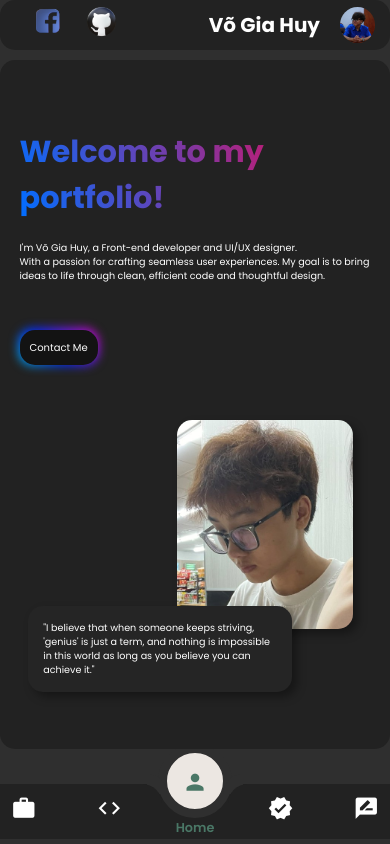
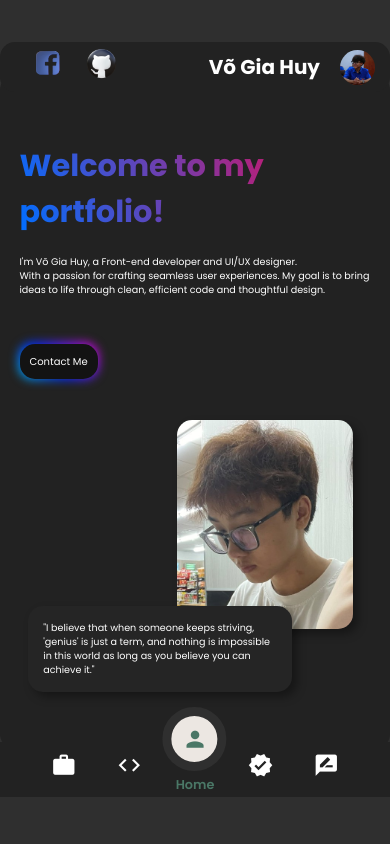
Before and after one commit to vogiahuy257/VoGiaHuyProfolio, a plain HTML site: page index.html in a window 390 px wide. Drawn offline with Linux system fonts and the light colour scheme.

Commit message:
17-08-2024 fix siderbar-mobile reponsive 490px

```diff
--- a/style.css
+++ b/style.css
@@ -15,7 +15,26 @@
     --boder-radius: 15px;
     --box-shadow: rgba(0, 0, 0, 0.364);
 }
+/* Định dạng cho thanh cuộn */
+::-webkit-scrollbar {
+    width: 5%;
+    opacity: 0;
+    transition: opacity 0.3s;
+}
 
+::-webkit-scrollbar-thumb {
+    background-color: var(--color-box-black);
+    border-radius: 10px;
+}
+
+::-webkit-scrollbar-thumb:hover {
+    background-color: #555;
+}
+
+::-webkit-scrollbar-track {
+    background-color: var(--body-background-color);
+    border-radius: 10px;
+}
 /* Cài đặt chung */
 * {
     margin: 0;
@@ -25,9 +44,10 @@
 }
 
 
-html,body{
-    overflow: hidden;
+html, body {
+    overflow-x: hidden;
 }
+
 
 body, table, td, a {
     -webkit-text-size-adjust: 100%;
@@ -46,6 +66,7 @@ body {
     background-color: var(--body-background-color);
     color: var(--body-font-color);
     font-family: "Poppins", sans-serif;
+    overflow: auto;
 }
 
 ul {
@@ -176,6 +197,7 @@ main {
     grid-area: main;
     transition: margin-left 0.3s ease;
     z-index: 999;
+    overflow: auto;
 }
 
 /* Header */
@@ -356,6 +378,7 @@ header #toggle-menu:hover {
     border-radius: var(--boder-radius);
     color: var(--textcolor-content);
     position: relative;
+    overflow-y: scroll;
 }
 
 #main .content::after {
@@ -490,7 +513,13 @@ header #toggle-menu:hover {
     }
 
     #main header{
-        border-radius: 15px;
+        border-radius: var(--boder-radius);
+        width: 100%;
+        position: fixed;
+        top: 5vh;
+        left: 50%;
+        transform: translate(-50%);
+        z-index: 9999;
     }
 
     #main header .box-mobile{
@@ -503,7 +532,6 @@ header #toggle-menu:hover {
         width: 35px;
         height: 35px;
     }
-
 
 
     .sidebar-mobile{
@@ -522,7 +550,15 @@ header #toggle-menu:hover {
     }
 
     .sidebar-mobile{
+        width: 100%;
         height: 95px;
+    }
+    .sidebar-mobile{
+        position: fixed;
+        bottom: 5vh;
+        left: 50%;
+        transform: translate(-50%);
+        z-index: 9999;
     }
 
     .sidebar-mobile .menu{
@@ -532,7 +568,7 @@ header #toggle-menu:hover {
         height: 55px;
         margin-top: 35px;
         background-color: var(--sidebar-bgcolor);
-        gap:60px;
+        gap:40px;
     }
 
     .sidebar-mobile .menu li{
@@ -580,37 +616,13 @@ header #toggle-menu:hover {
 
     .sidebar-mobile .box-active {
         position: absolute;
-        top: -5px;
-        width: 74px;
-        height: 74px;
+        top: 0;
+        width: 64px;
+        height: 64px;
         border-radius: 50%;
         background-color: var(--bgcolor-active);
         border: 9px solid var(--body-background-color);
         z-index: 1;
-    }
-
-    .sidebar-mobile .box-active::after {
-        content: "";
-        position: absolute;
-        left: -25px;
-        top: 31px;
-        width: 20px;
-        height: 20px;
-        background-color: var(--sidebar-bgcolor);
-        box-shadow: 5px -10px 0px var(--body-background-color);
-        border-top-right-radius: 50px;
-    }
-
-    .sidebar-mobile .box-active::before {
-        content: "";
-        position: absolute;
-        right: -25px;
-        top: 31px;
-        width: 20px;
-        height: 20px;
-        background-color: var(--sidebar-bgcolor);
-        box-shadow: -5px -10px 0px var(--body-background-color);
-        border-top-left-radius: 50px;
     }
 
     .sidebar-mobile .active a {
@@ -624,28 +636,32 @@ header #toggle-menu:hover {
     }
     /* Position the active box under the active item */
     .sidebar-mobile ul li:nth-child(1).active ~ .box-active {
-        transform: translateX(calc(-231%));
+        transform: translateX(calc(-205.2%));
     }
 
     .sidebar-mobile ul li:nth-child(2).active ~ .box-active {
-        transform: translateX(-115.5%);
+        transform: translateX(-103.5%);
     }
 
     .sidebar-mobile ul li:nth-child(3).active ~ .box-active {
-        transform: translateX(0%);
+        transform: translateX(-1%);
     }
 
     .sidebar-mobile ul li:nth-child(4).active ~ .box-active {
-        transform: translateX(115.5%);
+        transform: translateX(101.5%);
     }
 
     .sidebar-mobile ul li:nth-child(5).active ~ .box-active {
-        transform: translateX(231%);
+        transform: translateX(206%);
     }
 
     #main .content .Home .text-content h1
     {
         margin-top: 0;
+    }
+
+    #main .content{
+        margin-top: 3vh;
     }
 
     #main .content .Home .box-img img{
@@ -729,11 +745,10 @@ header #toggle-menu:hover {
     }
 
     #main {
-        width: 100vw;
+        width: 100%;
         padding: 0;
         margin: 0;
         height: 100vh;
-        overflow: hidden;
     }
 
     .sidebar {
@@ -742,6 +757,7 @@ header #toggle-menu:hover {
 
     .sidebar-mobile {
         height: 95px;
+        width: 100%;
     }
 
     #main .container{
```
